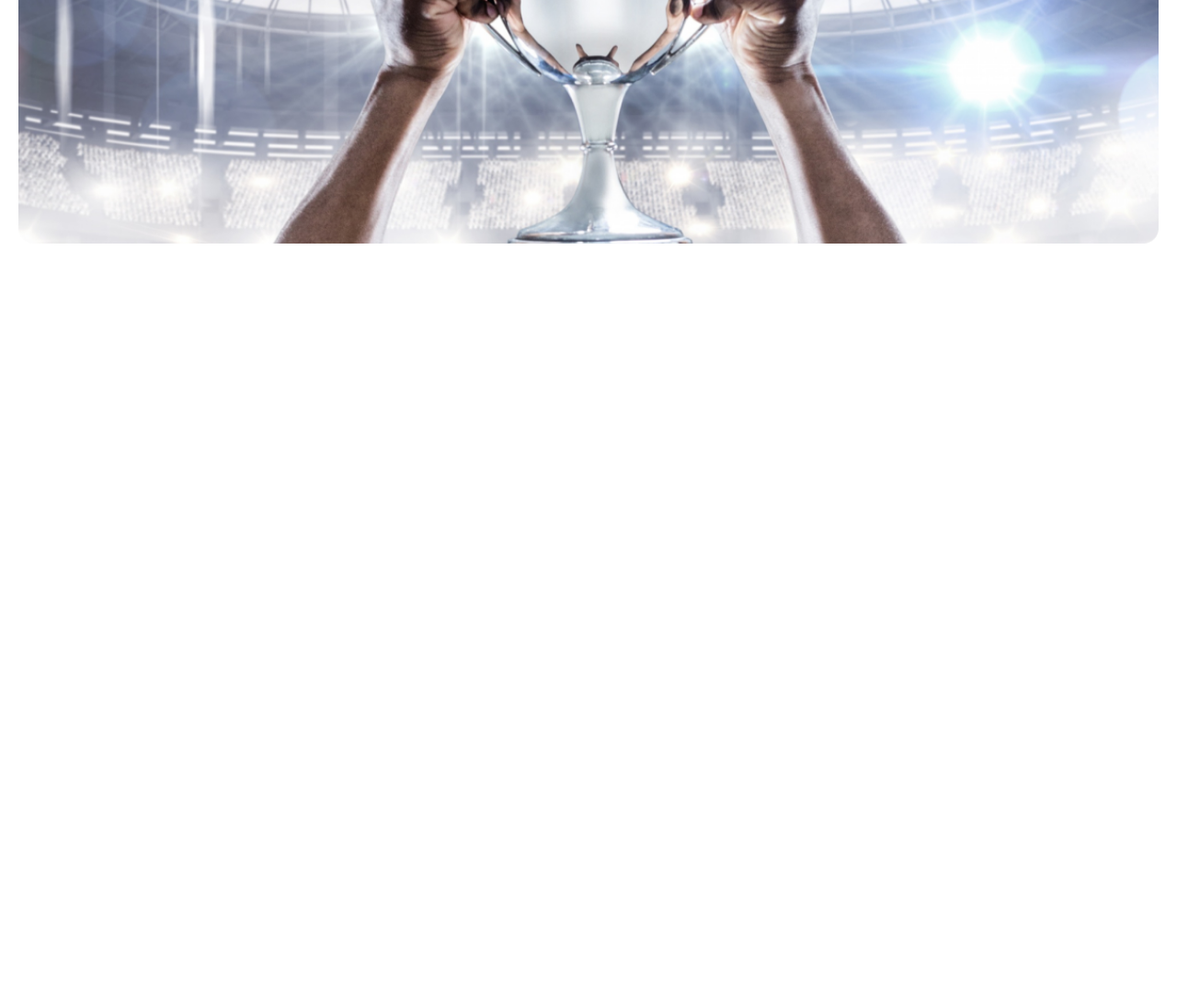
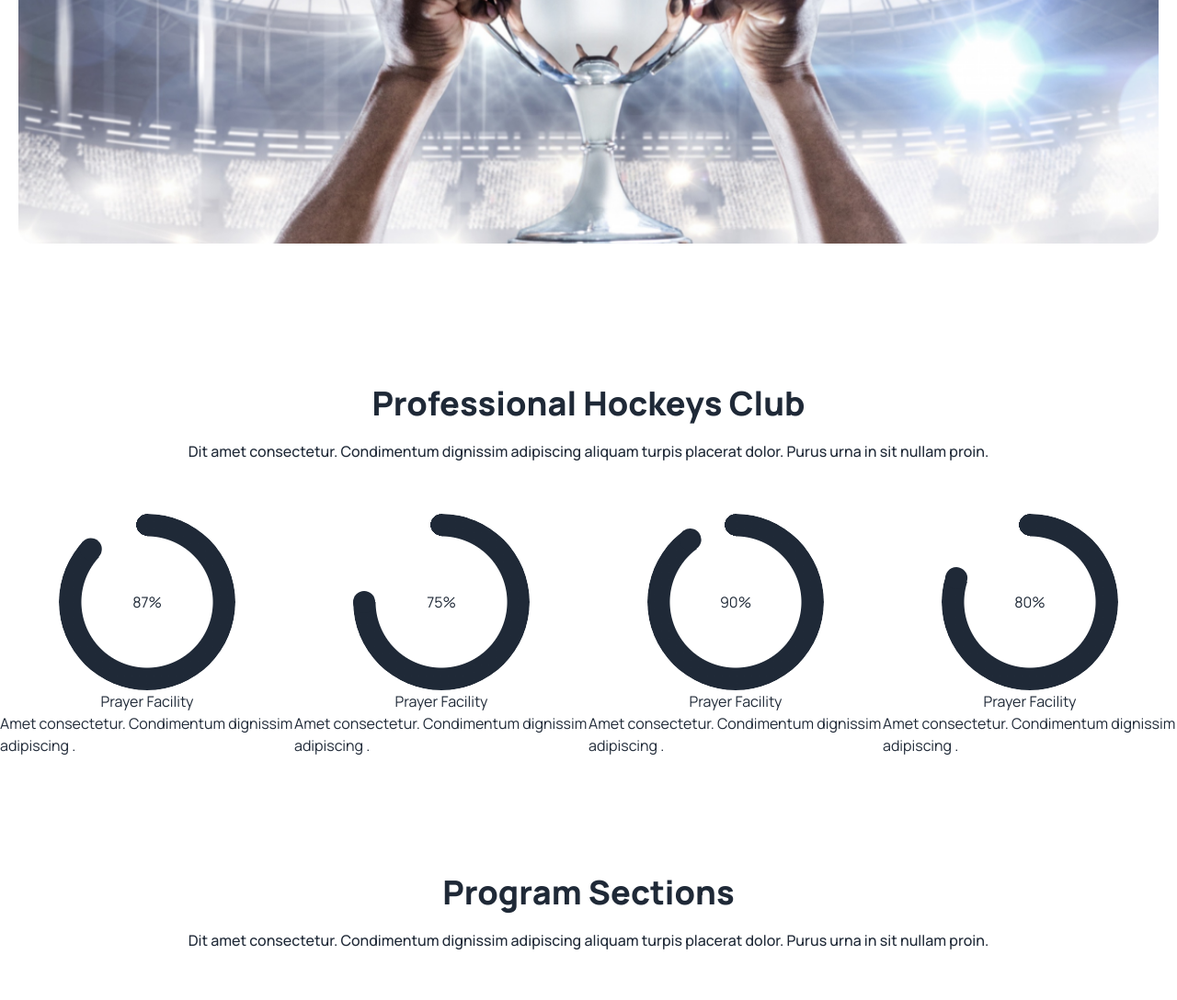
Before and after one commit to Mushfiq-Alam71/b9-a3, a plain HTML site: page index.html in a window 1280 px wide. Shown: the part 502-1590 px from the top of the page at 92% size. Before the commit the page ends 800 px from the top, so only its background shows below. Drawn offline with nearby package versions, Linux system fonts and the light colour scheme.

Commit message:
added hockey club and progress section

```diff
--- a/index.html
+++ b/index.html
@@ -5,6 +5,7 @@
     <meta name="viewport" content="width=device-width, initial-scale=1.0" />
 
     <title>Hockey</title>
+    <link rel="stylesheet" href="style.css" />
     <link rel="icon" type="" href="./Images/icons8-hockey-skates-64.png" />
     <script
       src="https://kit.fontawesome.com/08f4c546d1.js"
@@ -187,8 +188,84 @@
           </div>
         </div>
       </section>
-      <!-- Hockey Club Section -->
-      <!-- Program Section -->
+      <!-- Hockey Club Text Section -->
+      <section class="text-center mt-32">
+        <h2 class="text-4xl font-extrabold mb-5">Professional Hockeys Club</h2>
+        <p class="text-[16px] font-medium max-w-4xl mx-auto">
+          Dit amet consectetur. Condimentum dignissim adipiscing aliquam turpis
+          placerat dolor. Purus urna in sit nullam proin.
+        </p>
+      </section>
+      <!-- Hockey Club Progress Section  -->
+      <section
+        class="lg:mt-14 grid grid-cols-1 lg:grid-cols-4 place-content-around"
+      >
+        <div class="flex flex-col justify-center items-center">
+          <div
+            class="radial-progress"
+            style="--value: 87; --size: 12rem; --thickness: 1.5rem"
+            role="progressbar"
+          >
+            87%
+          </div>
+          <h2>Prayer Facility</h2>
+          <p>Amet consectetur. Condimentum dignissim adipiscing .</p>
+        </div>
+        <div class="flex flex-col justify-center items-center">
+          <div
+            class="radial-progress"
+            style="--value: 75; --size: 12rem; --thickness: 1.5rem"
+            role="progressbar"
+          >
+            75%
+          </div>
+          <h2>Prayer Facility</h2>
+          <p>Amet consectetur. Condimentum dignissim adipiscing .</p>
+        </div>
+
+        <div class="flex flex-col justify-center items-center">
+          <div
+            class="radial-progress"
+            style="--value: 90; --size: 12rem; --thickness: 1.5rem"
+            role="progressbar"
+          >
+            90%
+          </div>
+          <h2>Prayer Facility</h2>
+          <p>Amet consectetur. Condimentum dignissim adipiscing .</p>
+        </div>
+        <div class="flex flex-col justify-center items-center">
+          <div
+            class="radial-progress"
+            style="--value: 80; --size: 12rem; --thickness: 1.5rem"
+            role="progressbar"
+          >
+            80%
+          </div>
+          <h2>Prayer Facility</h2>
+          <p>Amet consectetur. Condimentum dignissim adipiscing .</p>
+        </div>
+      </section>
+      <!-- Program Text Section -->
+      <section class="text-center mt-32">
+        <h2 class="text-4xl font-extrabold mb-5">Program Sections</h2>
+        <p class="text-[16px] font-medium max-w-4xl mx-auto">
+          Dit amet consectetur. Condimentum dignissim adipiscing aliquam turpis
+          placerat dolor. Purus urna in sit nullam proin.
+        </p>
+      </section>
+      <!-- Program Content Section -->
+      <section class="lg:mt-14 grid grid-cols-2 gap-7">
+        <div>
+          <img class="w-full" src="./Images/2.png" alt="" />
+        </div>
+        <div>
+          <img class="w-full" src="./Images/3.png" alt="" />
+        </div>
+        <div>
+          <img class="w-full" src="./Images/4.png" alt="" />
+        </div>
+      </section>
       <!-- New Product Section -->
       <!-- Client Question Section -->
       <!-- Get In Touch Section -->
```
Also changed, not shown: style.css (added).
